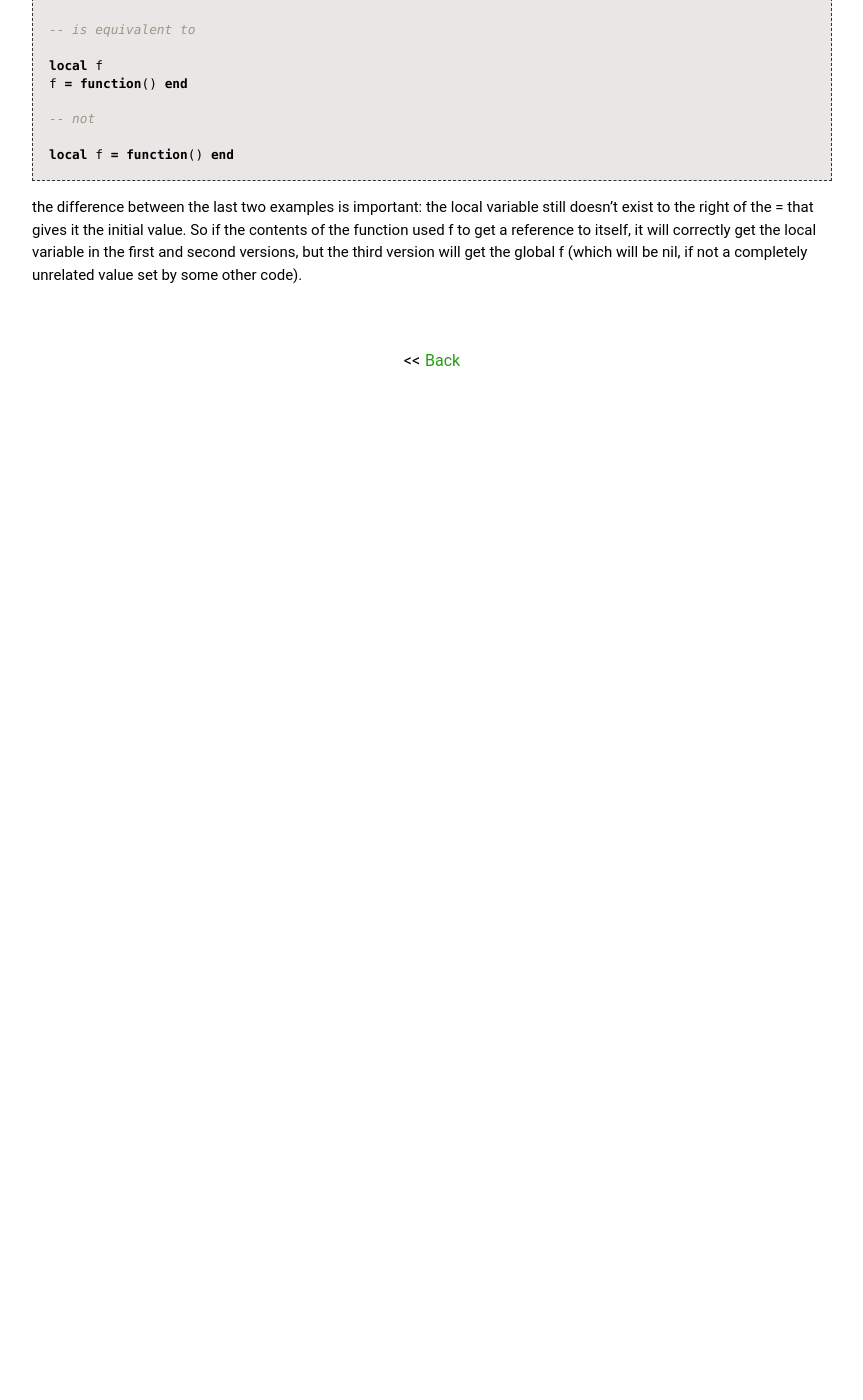
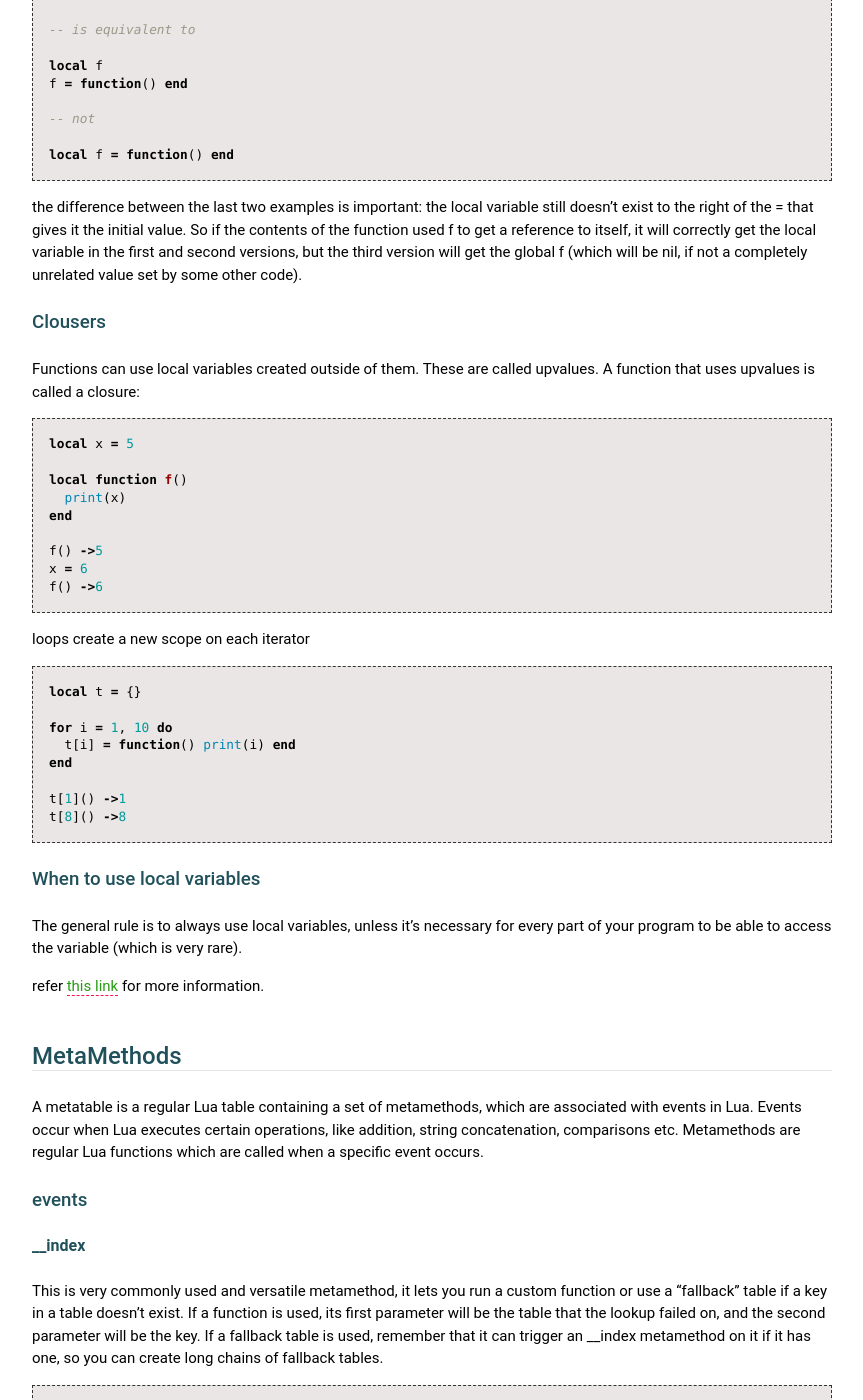
Before and after one commit to JesseEisen/DailyKeep, a Jekyll site: the page built from _posts/2016-08-08-lua-overview.md, in a window 1280 px wide and 1400 px high, scrolled down 12462 px. Shown: the whole window, without its empty margins (208-1071 px from the left). Built offline with Jekyll 4.4.1, drawn with Linux system fonts in a browser that asks for light colours; some web fonts are replaced; before the commit the page ends 12877 px from its top, so only the background shows below that; some of the changed text lies outside the part shown.

Commit message:
new content

````diff
--- a/_posts/2016-08-08-lua-overview.md
+++ b/_posts/2016-08-08-lua-overview.md
@@ -611,3 +611,70 @@ local f = function() end
 ```
 
 the difference between the last two examples is important: the local variable still doesn't exist to the right of the = that gives it the initial value. So if the contents of the function used f to get a reference to itself, it will correctly get the local variable in the first and second versions, but the third version will get the global f (which will be nil, if not a completely unrelated value set by some other code).
+
+### Clousers
+
+Functions can use local variables created outside of them. These are called upvalues. A function that uses upvalues is called a closure:
+
+```lua
+local x = 5
+
+local function f()
+  print(x)
+end
+
+f() ->5
+x = 6
+f() ->6
+```
+
+loops create a new scope on each iterator
+
+```lua
+local t = {}
+
+for i = 1, 10 do
+  t[i] = function() print(i) end
+end
+
+t[1]() ->1
+t[8]() ->8
+```
+
+### When to use local variables
+
+The general rule is to always use local variables, unless it's necessary for every part of your program to be able to access the variable (which is very rare).
+
+refer [this link](http://lua-users.org/wiki/ScopeTutorial) for more information.
+
+## MetaMethods
+
+A metatable is a regular Lua table containing a set of metamethods, which are associated with events in Lua. Events occur when Lua executes certain operations, like addition, string concatenation, comparisons etc.
+Metamethods are regular Lua functions which are called when a specific event occurs.
+
+### events
+
+#### __index
+
+This is very commonly used and versatile  metamethod, it lets you run a custom function or use a "fallback" table if a key in a table doesn't exist. If a function is used, its first parameter will be the table that the lookup failed on, and the second parameter will be the key. If a fallback table is used, remember that it can trigger an __index metamethod on it if it has one, so you can create long chains of fallback tables.
+
+```lua
+local func_example = setmetatable({}, { __index = function(t,key)
+    t[k] = 1
+    return t[k]
+end})
+
+local fallback_tbl = setmetatable({foo = "bar", [123] = 456}, {__index= func_example})
+-- a chain of __index
+local fallback_example = setmetatable({}, {__index=fallback_tbl})
+
+print(func_example[1]) --> 1
+print(fallback_example.foo) --> bar
+print(fallback_example[123]) --> 456
+print(fallback_example[456]) --> 1
+
+```
+
+more info refer [this link](http://lua-users.org/wiki/MetamethodsTutorial)
+
+## Environments
````
